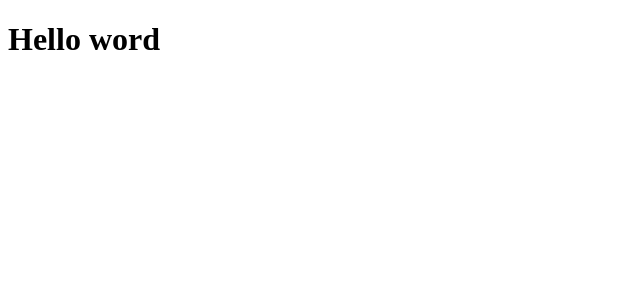
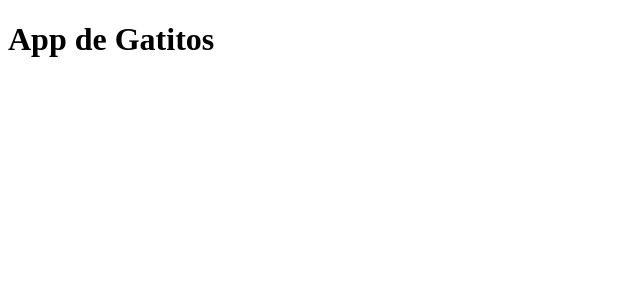
Before and after one commit to Bras1994/react2023, a React (Vite) app in the folder projects/04-PruebaTecnica/: page / in a window 1280 px wide. Shown: the top 300 px of the page, without its empty margins (0-640 px from the left). Built offline with nearby package versions, Linux system fonts and the light colour scheme.

Commit message:
Create react projects

```diff
--- a/projects/04-PruebaTecnica/main.jsx
+++ b/projects/04-PruebaTecnica/main.jsx
@@ -1,4 +1,5 @@
 import { createRoot } from 'react-dom/client'
+import { App } from './src/App'
 
 const root = createRoot(document.getElementById('app'))
-root.render(<h1>Hello word</h1>)
+root.render(<App />)
--- /dev/null
+++ b/projects/04-PruebaTecnica/src/App.jsx
@@ -0,0 +1,5 @@
+export function App (){
+    return(
+        <h1>App de Gatitos</h1>
+    )
+}
```
Also changed, not shown: 1 other file (tests, documents, lock files or other folders).
